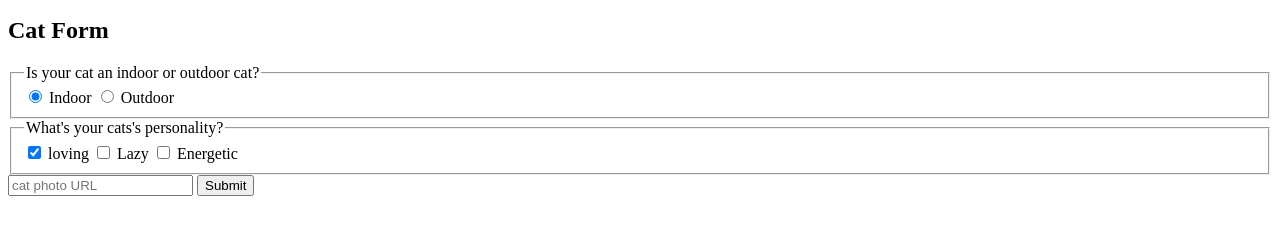
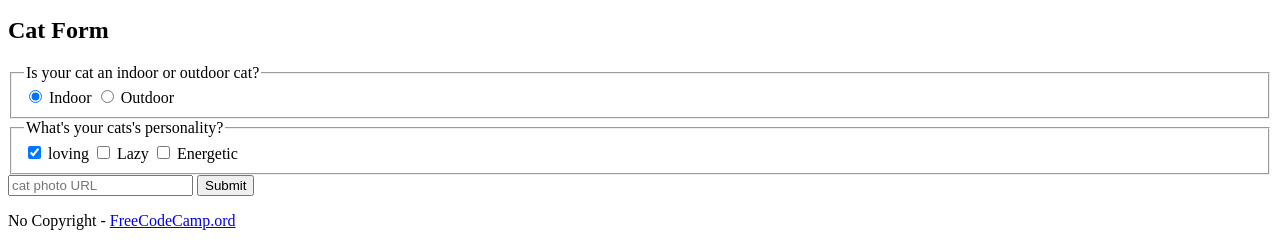
Before and after one commit to ibnuhajar/mini-project-html, a plain HTML site: page src/index.html in a window 1280 px wide. Shown: the part 1419-1665 px from the top of the page. Before the commit the page ends 1623 px from the top, so only its background shows below. Drawn offline with Linux system fonts and the light colour scheme.

Commit message:
menambahakn footer

```diff
--- a/src/index.html
+++ b/src/index.html
@@ -69,7 +69,9 @@
             </section>
         </main>
         <footer>
-
+            <p>
+                No Copyright - <a href="https://www.freecodecamp.org">FreeCodeCamp.ord</a>
+            </p>
         </footer>
     </body>
 
```
